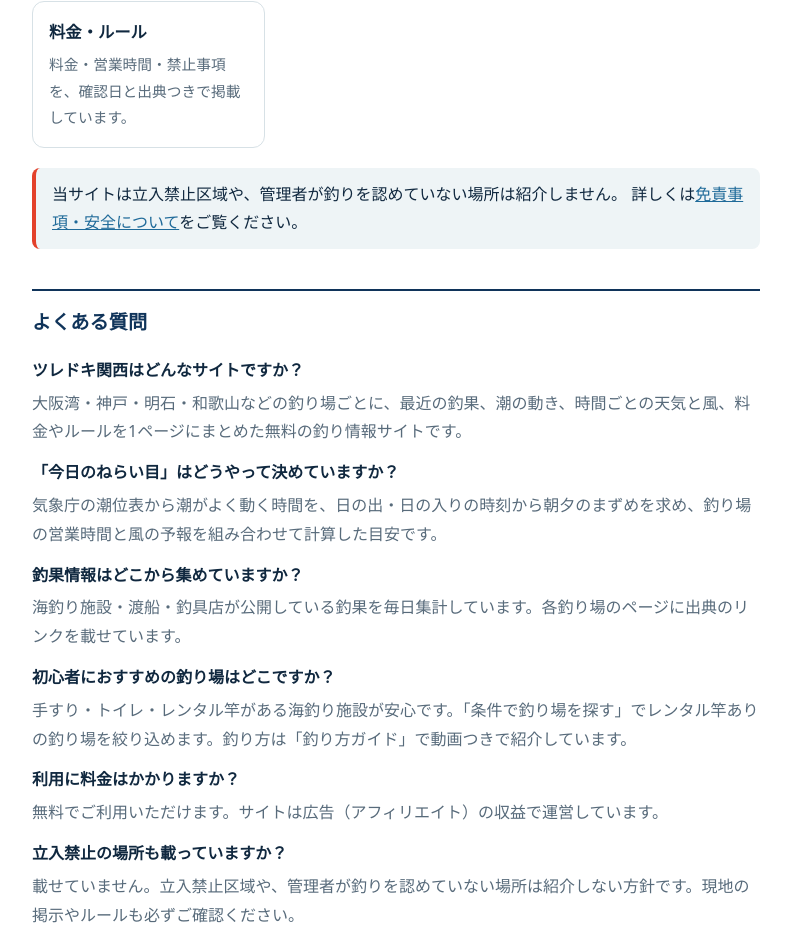
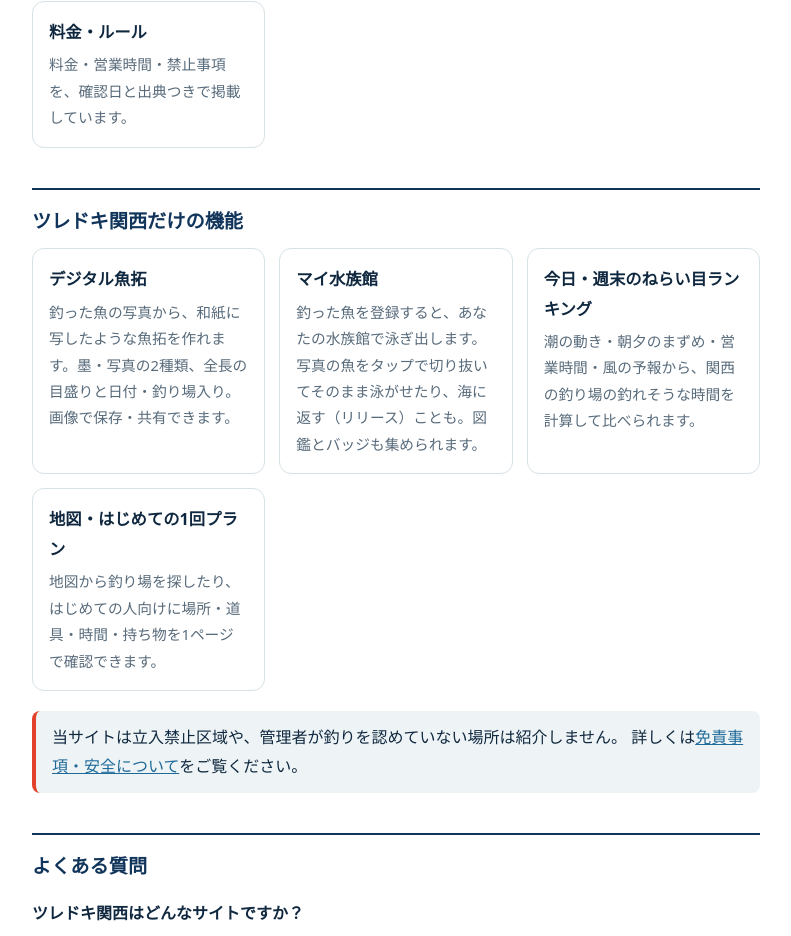
Before and after one commit to mametarou0510mame-coder/fishingbase-japan, a Next.js app: page / in a window 1280 px wide. Shown: the part 2567-3503 px from the top of the page, without its empty margins (244-1035 px from the left). Built offline with nearby package versions, Linux system fonts and the light colour scheme; a web font is replaced by a local one.

Commit message:
トップページに「ツレドキ関西だけの機能」、E2E の見本画像の改善
Co-Authored-By: Claude Opus 5.5 <noreply@anthropic.com>
Claude-Session: https://claude.ai/code/session_0136AjP6UKpQXASPdXzdeXrp

```diff
--- a/app/page.tsx
+++ b/app/page.tsx
@@ -117,6 +117,26 @@ export default function Home() {
         </div>
       </div>
 
+      <h2>ツレドキ関西だけの機能</h2>
+      <div className="cards">
+        <Link href="/aquarium/" className="card card-link">
+          <h3>デジタル魚拓</h3>
+          <p>釣った魚の写真から、和紙に写したような魚拓を作れます。墨・写真の2種類、全長の目盛りと日付・釣り場入り。画像で保存・共有できます。</p>
+        </Link>
+        <Link href="/aquarium/" className="card card-link">
+          <h3>マイ水族館</h3>
+          <p>釣った魚を登録すると、あなたの水族館で泳ぎ出します。写真の魚をタップで切り抜いてそのまま泳がせたり、海に返す（リリース）ことも。図鑑とバッジも集められます。</p>
+        </Link>
+        <Link href="/" className="card card-link">
+          <h3>今日・週末のねらい目ランキング</h3>
+          <p>潮の動き・朝夕のまずめ・営業時間・風の予報から、関西の釣り場の釣れそうな時間を計算して比べられます。</p>
+        </Link>
+        <Link href="/map/" className="card card-link">
+          <h3>地図・はじめての1回プラン</h3>
+          <p>地図から釣り場を探したり、はじめての人向けに場所・道具・時間・持ち物を1ページで確認できます。</p>
+        </Link>
+      </div>
+
       <div className="notice">
         当サイトは立入禁止区域や、管理者が釣りを認めていない場所は紹介しません。
         詳しくは<Link href="/disclaimer/">免責事項・安全について</Link>をご覧ください。
```
